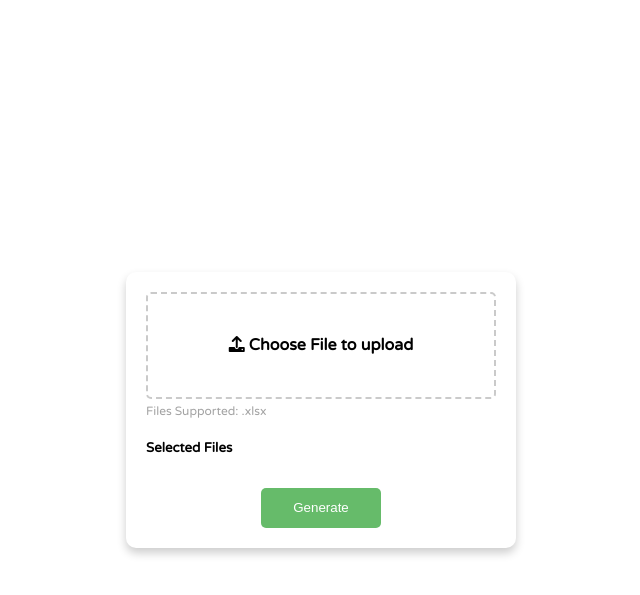
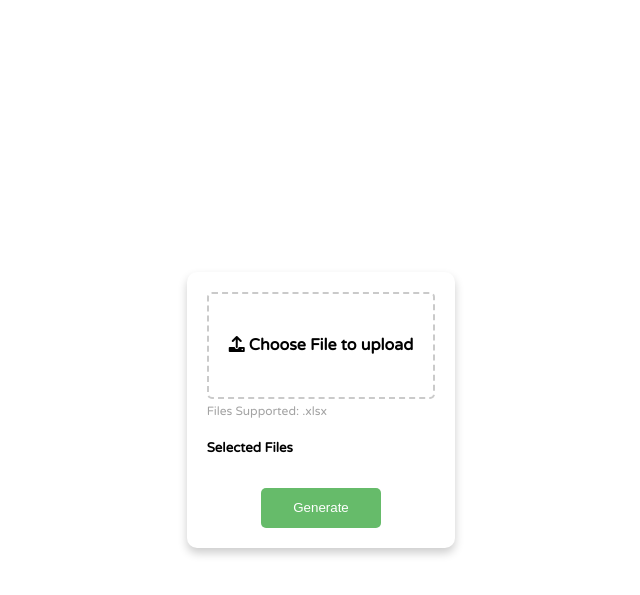
Before and after one commit to asifkareem03/Altius, a Flask app: page / in a window 1280 px wide. Shown: the top 595 px of the page, without its empty margins (319-959 px from the left). Run offline with Flask 3, Linux system fonts and the light colour scheme.

Commit message:
dependencies updated

```diff
--- a/app.py
+++ b/app.py
@@ -1,4 +1,5 @@
 from flask import Flask, render_template, request, send_file
+import os
 from werkzeug.utils import secure_filename
 import pandas as pd
 from docx import Document as Documentx
@@ -8,7 +9,7 @@ import tempfile
 from docx2pdf import convert
 from spire.doc import *
 from spire.doc.common import *
-import os
+from threading import Timer
 import glob
 
 app = Flask(__name__)
--- a/requirements.txt
+++ b/requirements.txt
@@ -2,12 +2,14 @@ blinker==1.7.0
 click==8.1.7
 colorama==0.4.6
 docx2pdf==0.1.8
+et-xmlfile==1.1.0
 Flask==3.0.3
 itsdangerous==2.1.2
 Jinja2==3.1.3
 lxml==5.2.1
 MarkupSafe==2.1.5
 numpy==1.26.4
+openpyxl==3.1.2
 pandas==2.2.2
 plum-dispatch==1.7.4
 python-dateutil==2.9.0.post0
--- a/static/css/styles.css
+++ b/static/css/styles.css
@@ -28,7 +28,6 @@ body {
     flex-direction: column;
     border-radius: 10px;
     box-shadow: 0 5px 10px 0 rgba(0, 0, 0, 0.2);
-    width: 350px;
     height: auto;
     background-color: #ffffff;
     padding: 20px;
@@ -48,6 +47,7 @@ body {
     border-color: #66bb6a;
     border-radius: 5px;
     min-width: 120px;
+    cursor: pointer;
 }
 
 .input-box {
@@ -145,3 +145,7 @@ small {
 .notification-close {
     cursor: pointer;
 }
+
+@media screen {
+
+}
```
